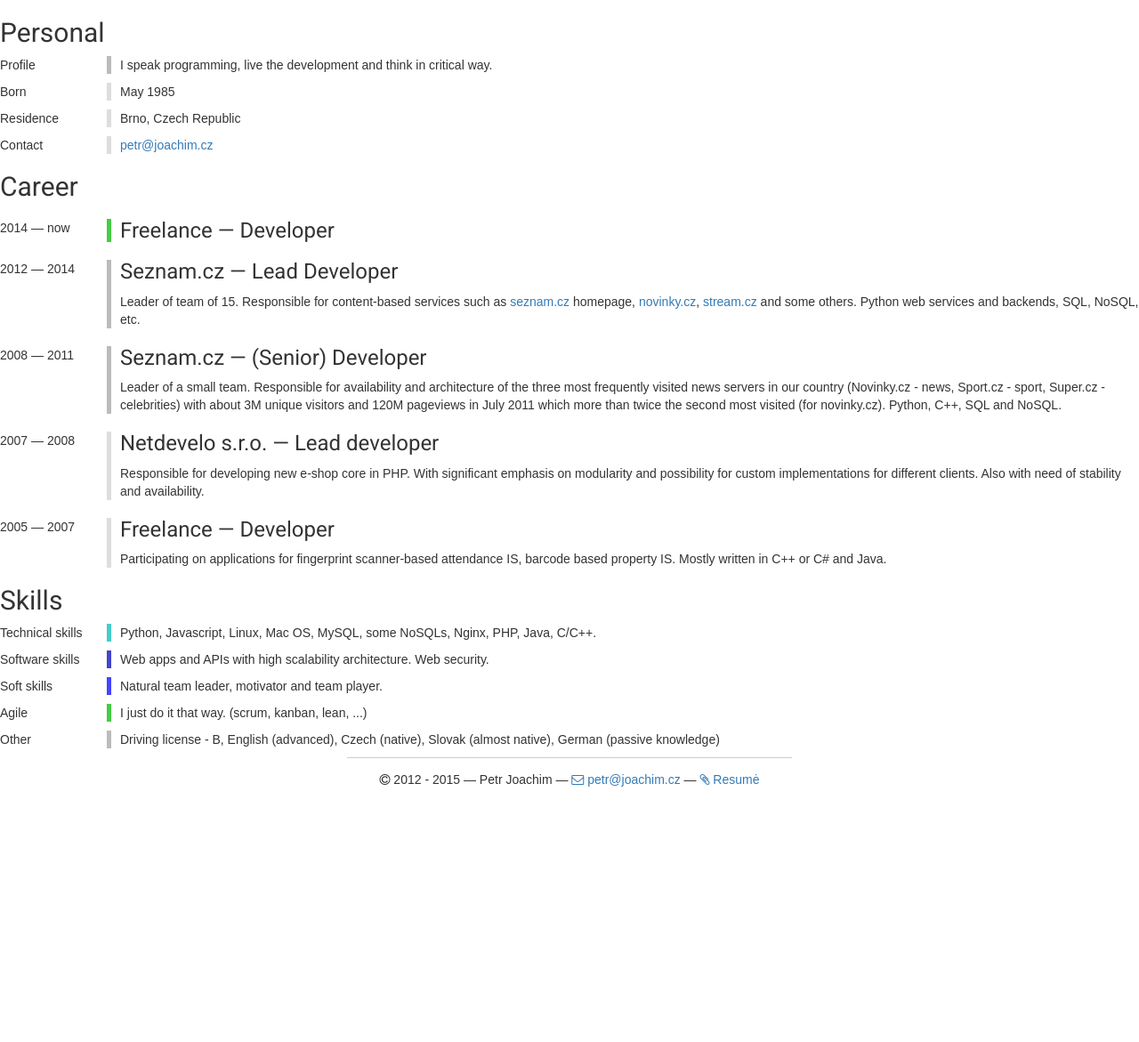
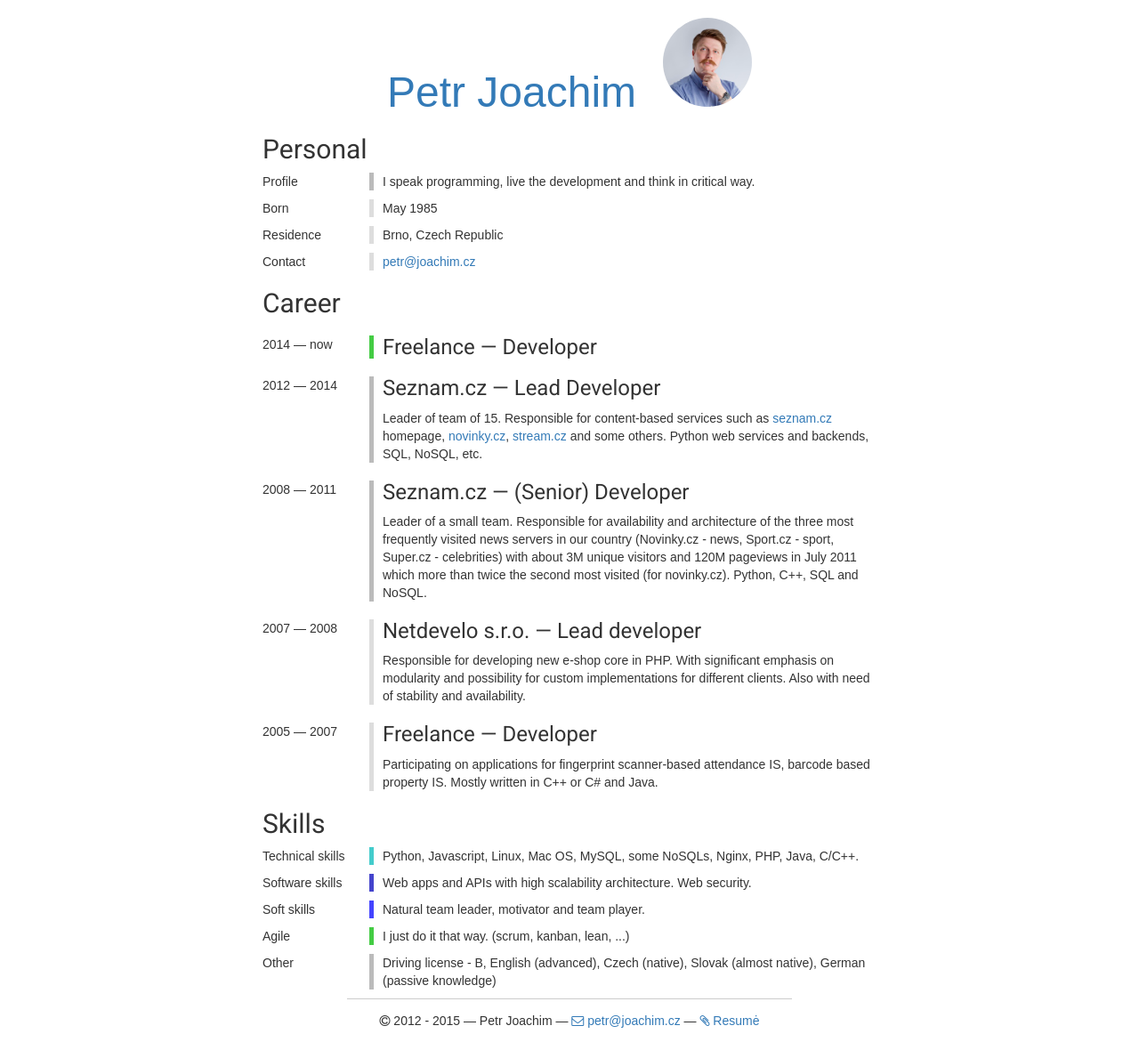
Before and after one commit to petrjoachim/petrjoachim.github.io, a Jekyll site: the page built from resume.html, in a window 1280 px wide. Shown: the whole page at 89% size. Built offline with Jekyll 4.4.1, drawn with Linux system fonts in a browser that asks for light colours; some web fonts are replaced; Markdown is read by kramdown in place of the engine named in the settings; before the commit the page ends 900 px from its top, so only the background shows below that.

Commit message:
zapojeni resume na novy layout

```diff
--- a/resume.html
+++ b/resume.html
@@ -3,6 +3,10 @@
 title: Lead Developer
 ---
 <div id="resume">
+    <div class="container">
+        <div>
+            <h1><a href="/">Petr&nbsp;Joachim</a></h1>
+        </div>
         <h2>Personal</h2>
         <div class="cv-box cv-box-dark">
             <div class="cv-box-left">Profile</div>
@@ -97,3 +101,4 @@
             </div>
         </div>
     </div>
+</div>
```
Lines whose indentation alone changed are shown as unchanged.
